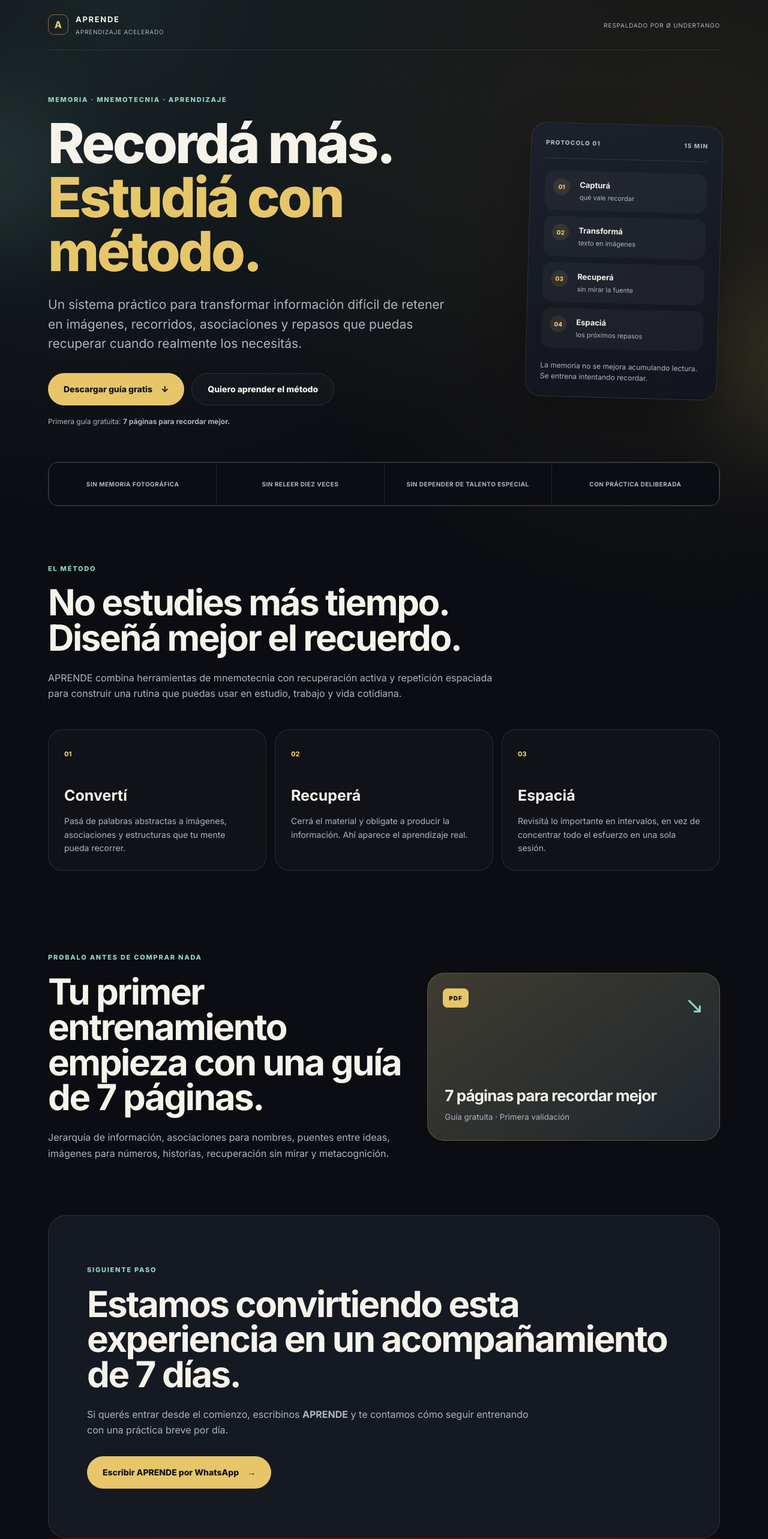
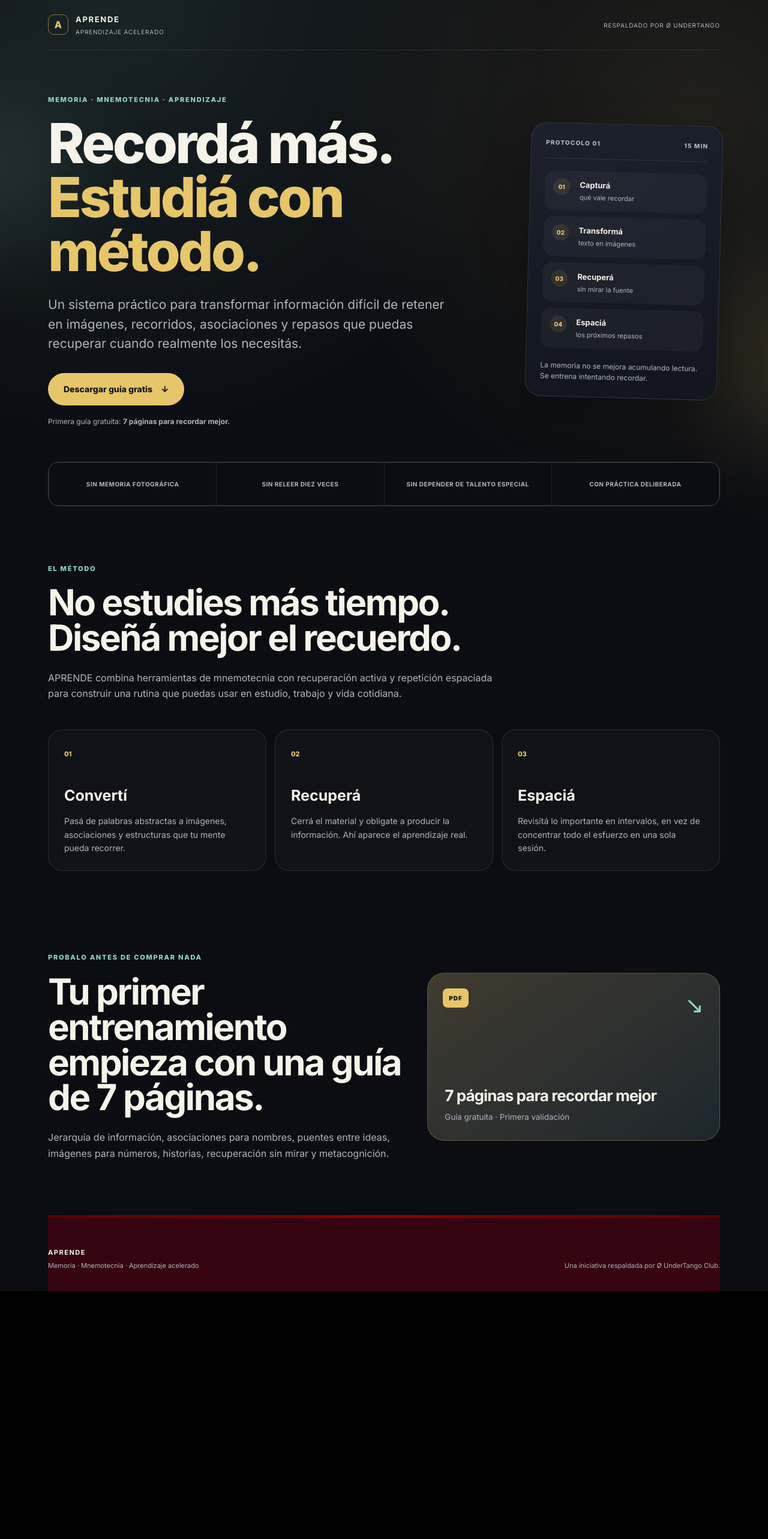
Before and after one commit to O-UnderTango-Club/UnderTangoWEBNextJS, a Next.js app: page /aprende in a window 1280 px wide. Shown: the top 2566 px of the page at 60% size. After the commit the page ends 2153 px from the top, so only its background shows below. Built offline with nearby package versions, Linux system fonts and the light colour scheme.

Commit message:
Cerrar embudo mínimo de APRENDE

```diff
--- a/app/aprende/page.tsx
+++ b/app/aprende/page.tsx
@@ -1,7 +1,4 @@
 import AprendeTracker from "./AprendeTracker";
-
-const whatsappHref =
-  "https://wa.me/5493757618270?text=Hola%2C%20quiero%20conocer%20APRENDE%20y%20recibir%20novedades%20del%20curso%20de%20memoria%20y%20aprendizaje%20acelerado.";
 
 export default function AprendePage() {
   return (
@@ -44,16 +41,6 @@ export default function AprendePage() {
             >
               Descargar guía gratis
               <span aria-hidden="true">↓</span>
-            </a>
-            <a
-              className="aprendeSecondary"
-              href={whatsappHref}
-              target="_blank"
-              rel="noopener noreferrer"
-              data-aprende-event="whatsapp_click"
-              data-aprende-destination="whatsapp_metodo"
-            >
-              Quiero aprender el método
             </a>
           </div>
 
@@ -147,26 +134,6 @@ export default function AprendePage() {
         </a>
       </section>
 
-      <section className="aprendeFinal">
-        <p className="aprendeEyebrow">SIGUIENTE PASO</p>
-        <h2>Estamos convirtiendo esta experiencia en un acompañamiento de 7 días.</h2>
-        <p>
-          Si querés entrar desde el comienzo, escribinos <strong>APRENDE</strong> y te
-          contamos cómo seguir entrenando con una práctica breve por día.
-        </p>
-        <a
-          className="aprendePrimary"
-          href={whatsappHref}
-          target="_blank"
-          rel="noopener noreferrer"
-          data-aprende-event="whatsapp_click"
-          data-aprende-destination="whatsapp_final"
-        >
-          Escribir APRENDE por WhatsApp
-          <span aria-hidden="true">→</span>
-        </a>
-      </section>
-
       <footer className="aprendeFooter">
         <div>
           <strong>APRENDE</strong>
```
Also changed, not shown: app/aprende/VALIDATION.md (+18 -0 lines), 1 other file (tests, documents, lock files or other folders).
